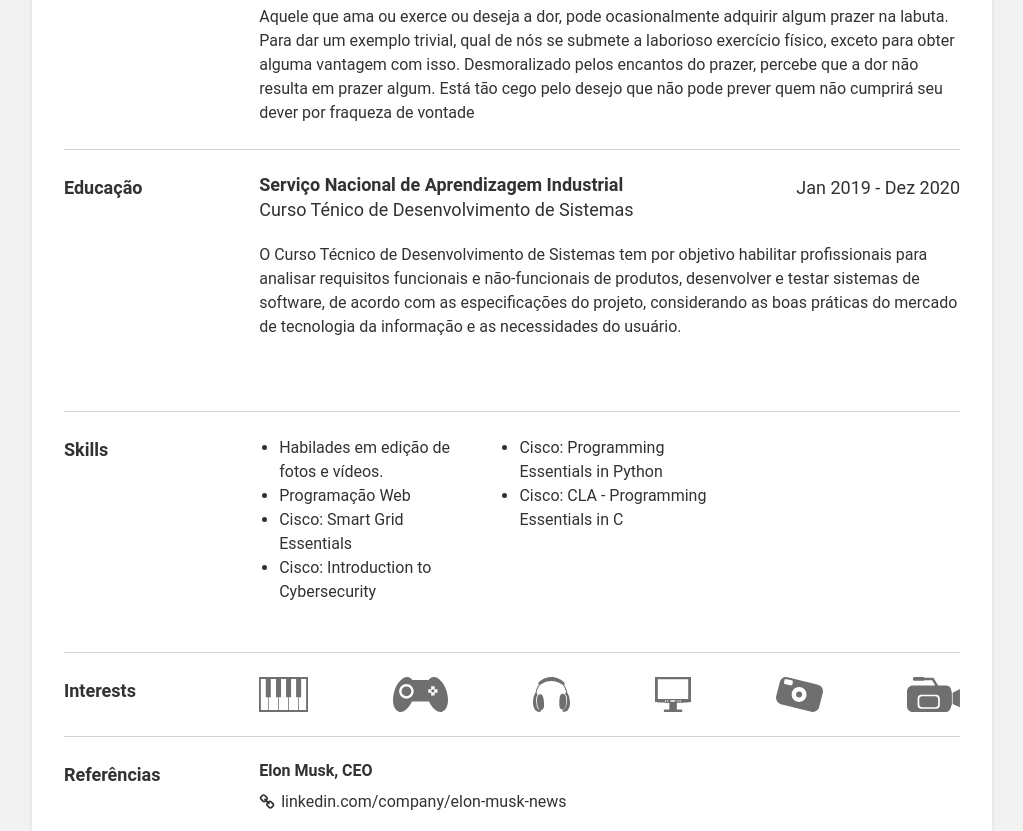
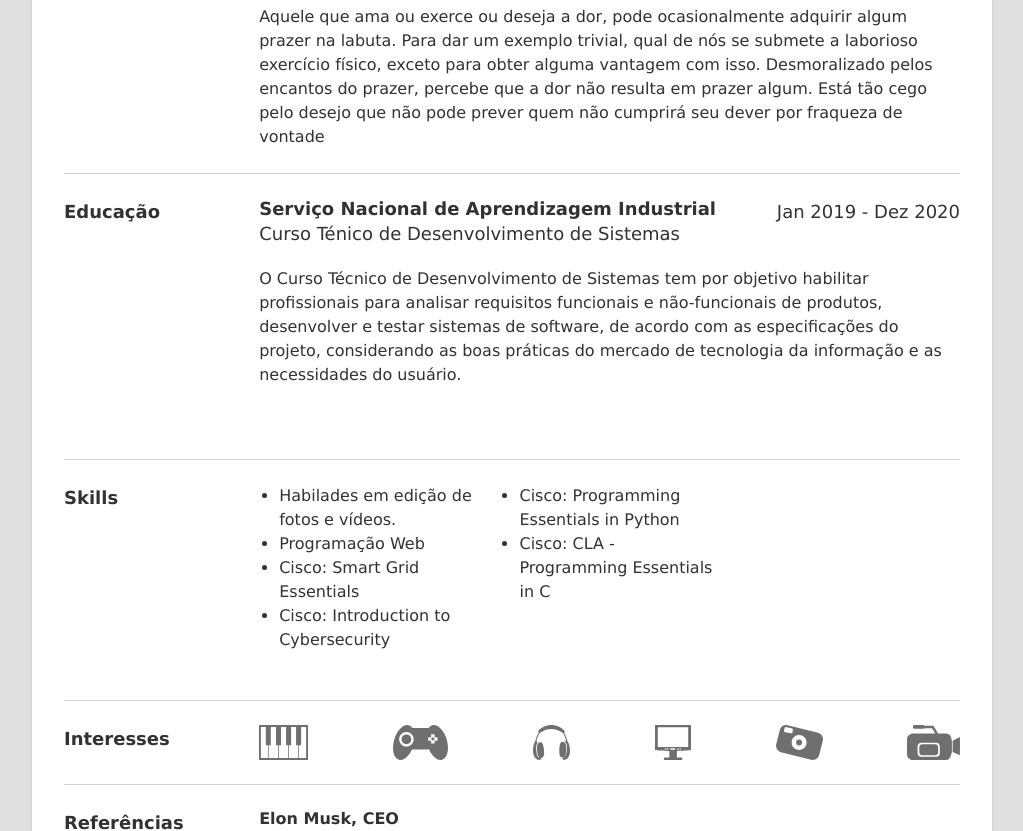
Before and after one commit to Viniaza/viniciosazambuja.github.io, a plain HTML site: page resume-template-master/index.html in a window 1280 px wide. Shown: the part 229-1060 px from the top of the page, without its empty margins (128-1151 px from the left). Drawn offline with nearby package versions, Linux system fonts and the light colour scheme.

Commit message:
Melhorias

```diff
--- a/resume-template-master/index.html
+++ b/resume-template-master/index.html
@@ -71,7 +71,7 @@
     </section>
 
     <section>
-      <div class="section-title">Interests</div>
+      <div class="section-title">Interesses</div>
       <div class="interests-container">
         <img src="img/piano.svg" alt="icon">
         <img src="img/controller.svg" alt="icon">
--- a/resume-template-master/style.css
+++ b/resume-template-master/style.css
@@ -6,9 +6,9 @@ html {
 }
 
 body {
-  font-family: 'Roboto', sans-serif;
+  font-family: 'Verdana', sans-serif;
   line-height: 1.5;
-  background: #F2F2F2;
+  background: #e0e0e0;
   color: #323232;
 }
 
```
